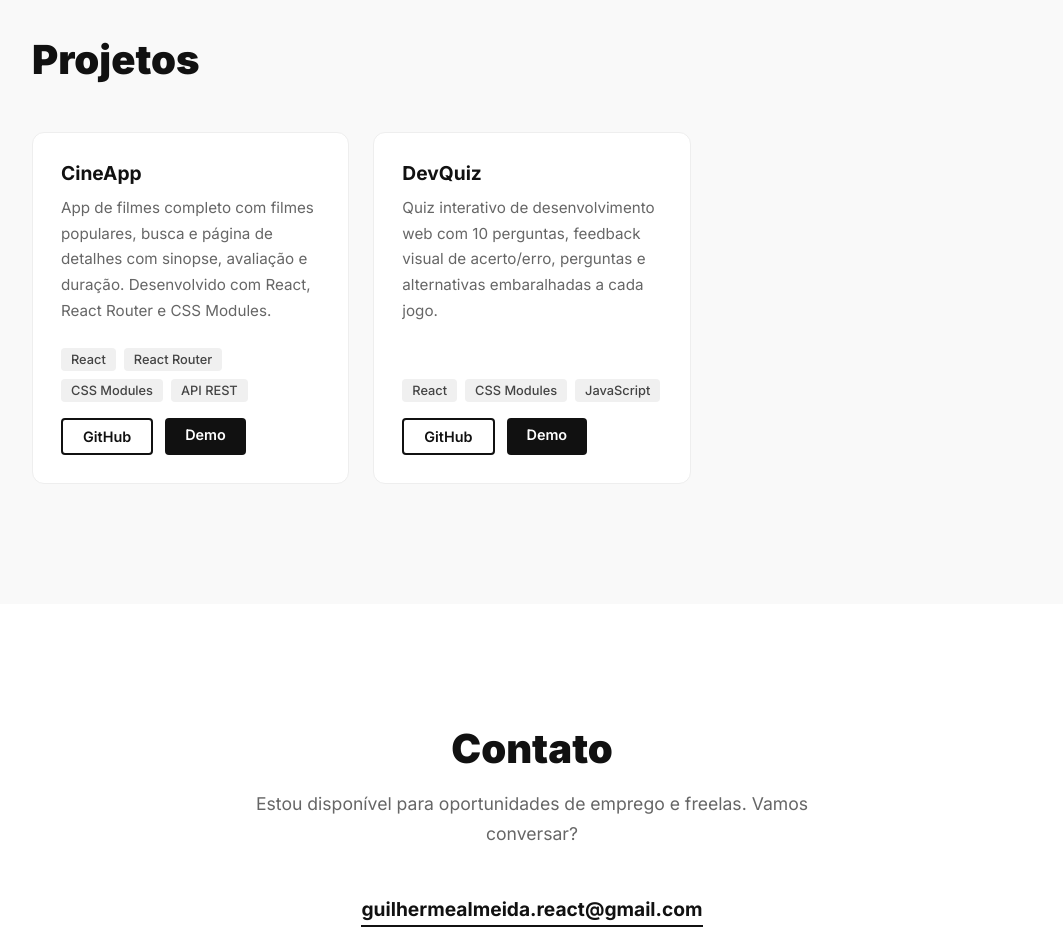
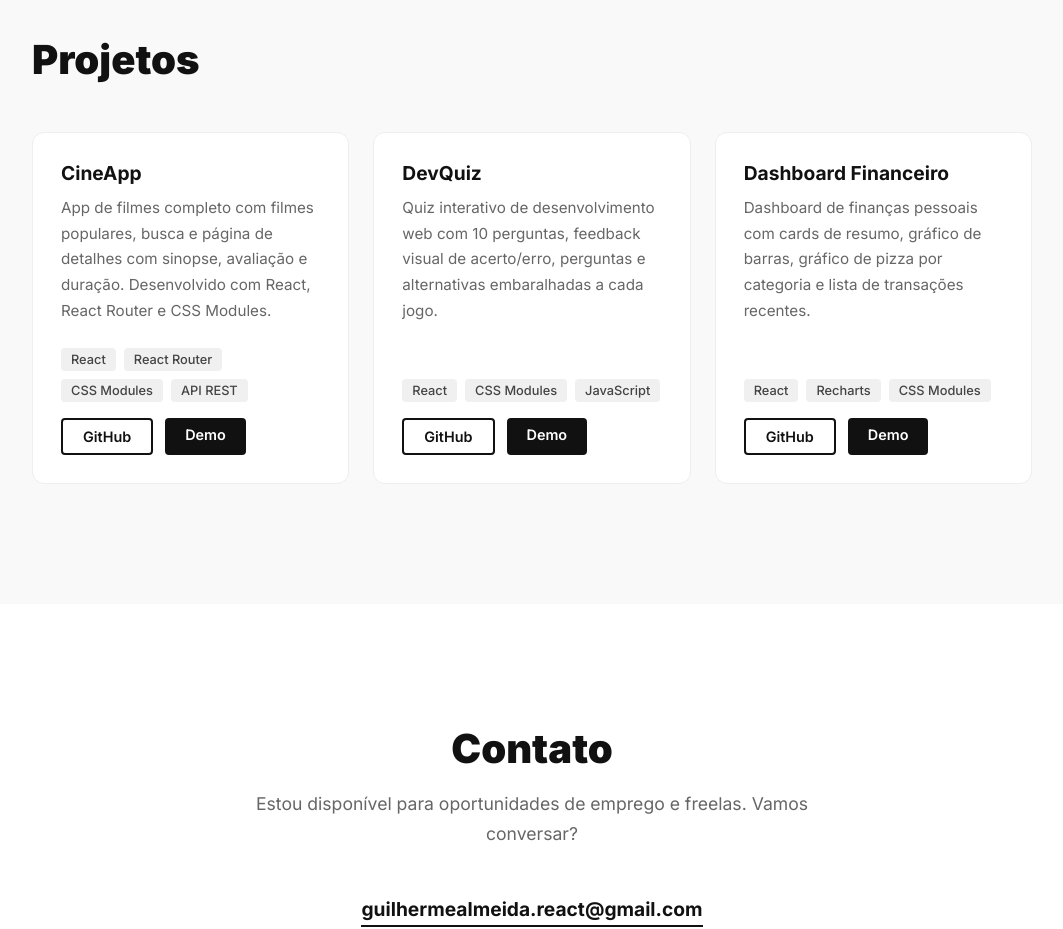
Before and after one commit to guilhermealmeidareact/portfolio-completo, a React (Vite) app: page / in a window 1280 px wide. Shown: the part 1960-2889 px from the top of the page, without its empty margins (108-1171 px from the left). Built offline with nearby package versions, Linux system fonts and the light colour scheme.

Commit message:
adiciona dashboard no portfolio

```diff
--- a/src/components/Projetos.jsx
+++ b/src/components/Projetos.jsx
@@ -20,6 +20,15 @@ const projetos = [
     github: "https://github.com/guilhermealmeidareact/devquiz",
     demo: "https://devquiz-nu.vercel.app"
     },
+
+    {
+    id: 3,
+    nome: "Dashboard Financeiro",
+    descricao: "Dashboard de finanças pessoais com cards de resumo, gráfico de barras, gráfico de pizza por categoria e lista de transações recentes.",
+    tecnologias: ["React", "Recharts", "CSS Modules"],
+    github: "https://github.com/guilhermealmeidareact/dashboard",
+    demo: "https://dashboard-seven-flax-46.vercel.app"
+},
 ]
 
 function Projetos() {
```
